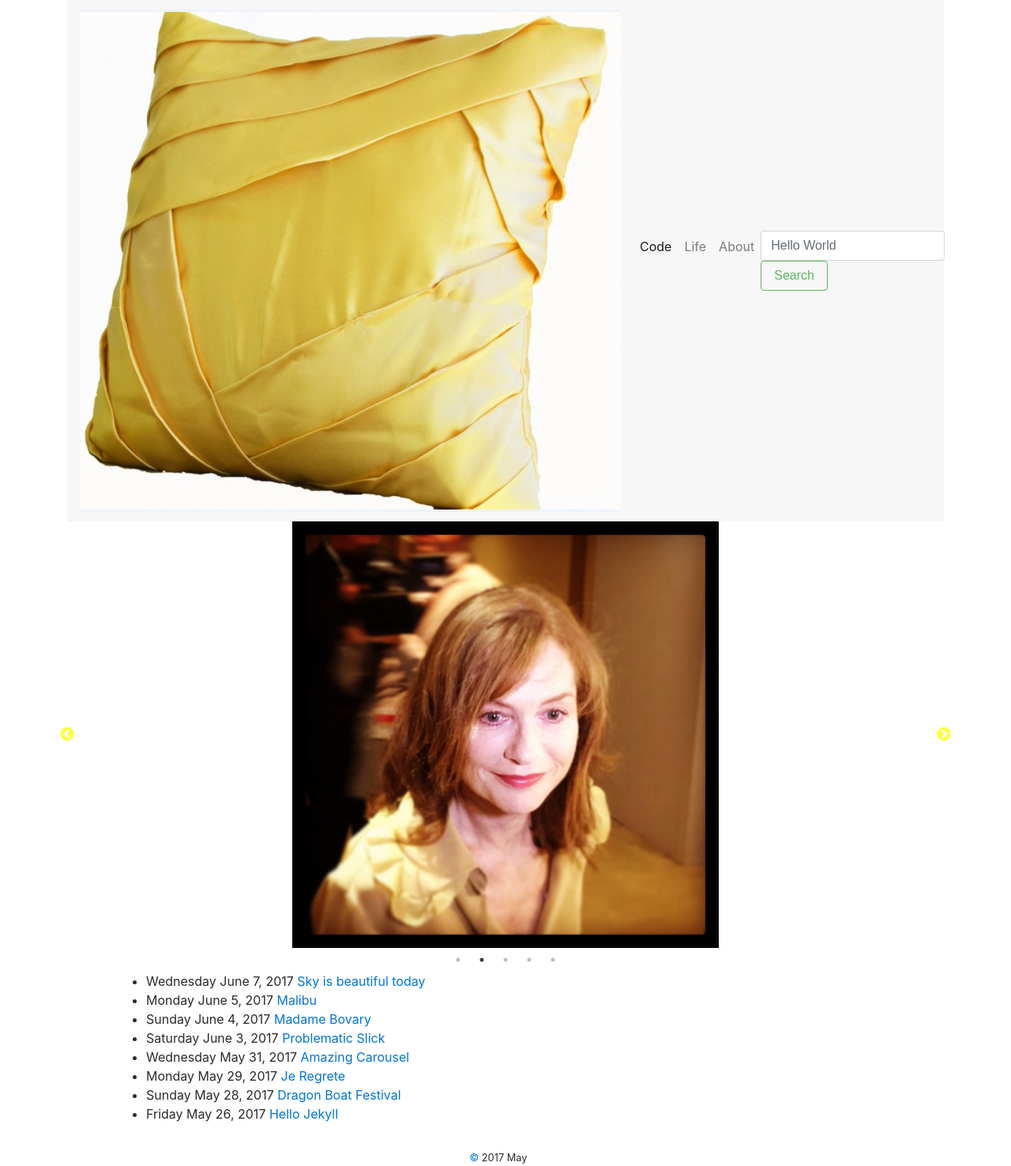
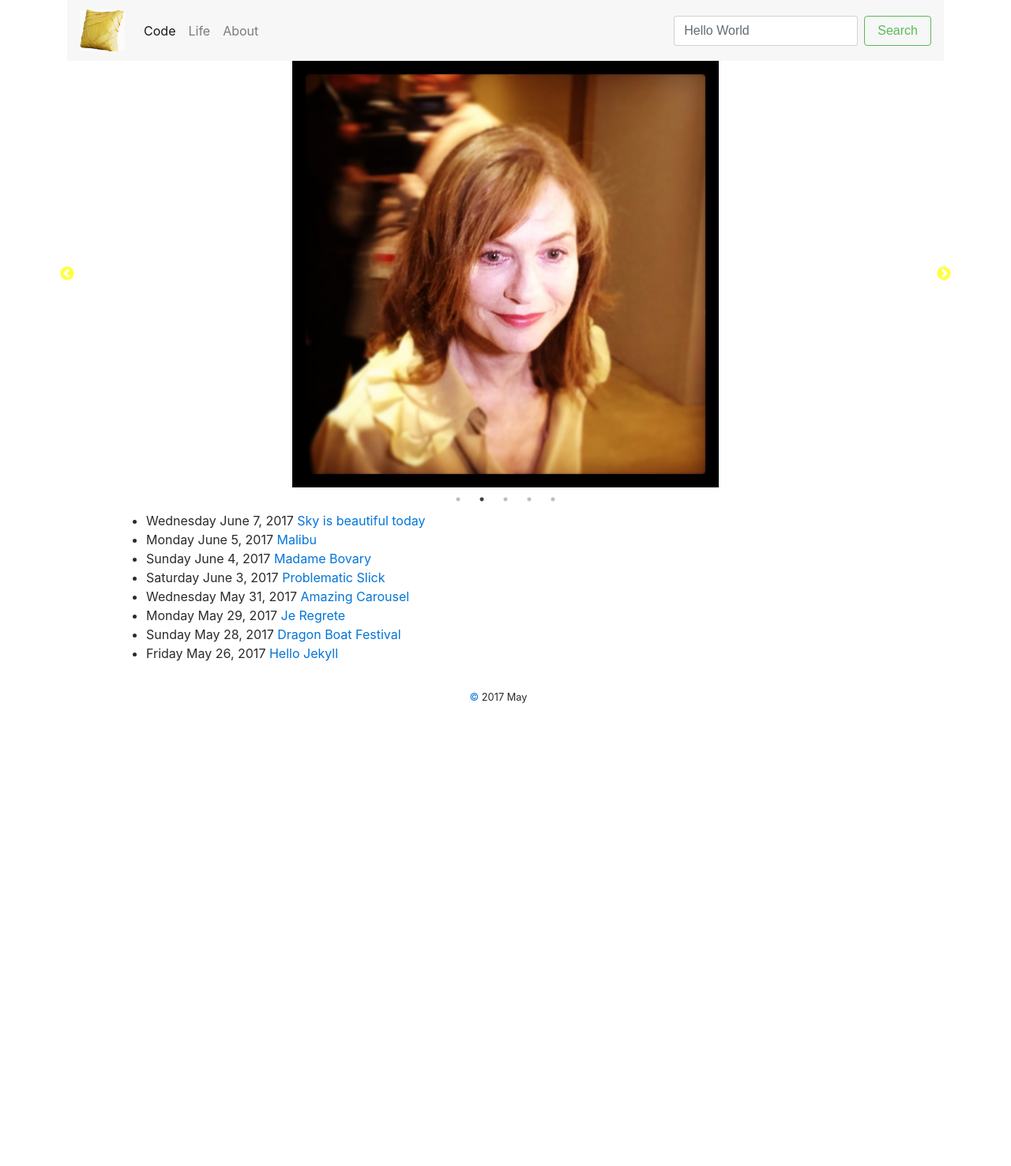
Before and after one commit to yinkouya/yinkouya.github.io, a Jekyll site: the page built from index.html, in a window 1280 px wide. Shown: the whole page at 79% size. Built offline with Jekyll 4.4.1, drawn with Linux system fonts in a browser that asks for light colours; nearby versions of some CDN libraries; after the commit the page ends 900 px from its top, so only the background shows below that.

Commit message:
Update style.css

```diff
--- a/assets/style.css
+++ b/assets/style.css
@@ -30,7 +30,7 @@ div.tocarousel>img {
   color: yellow;
 }
 
-a.navbar-brnad > img {
+a.navbar-brand > img {
   width: initial;
   height: 53px;
 }
```
